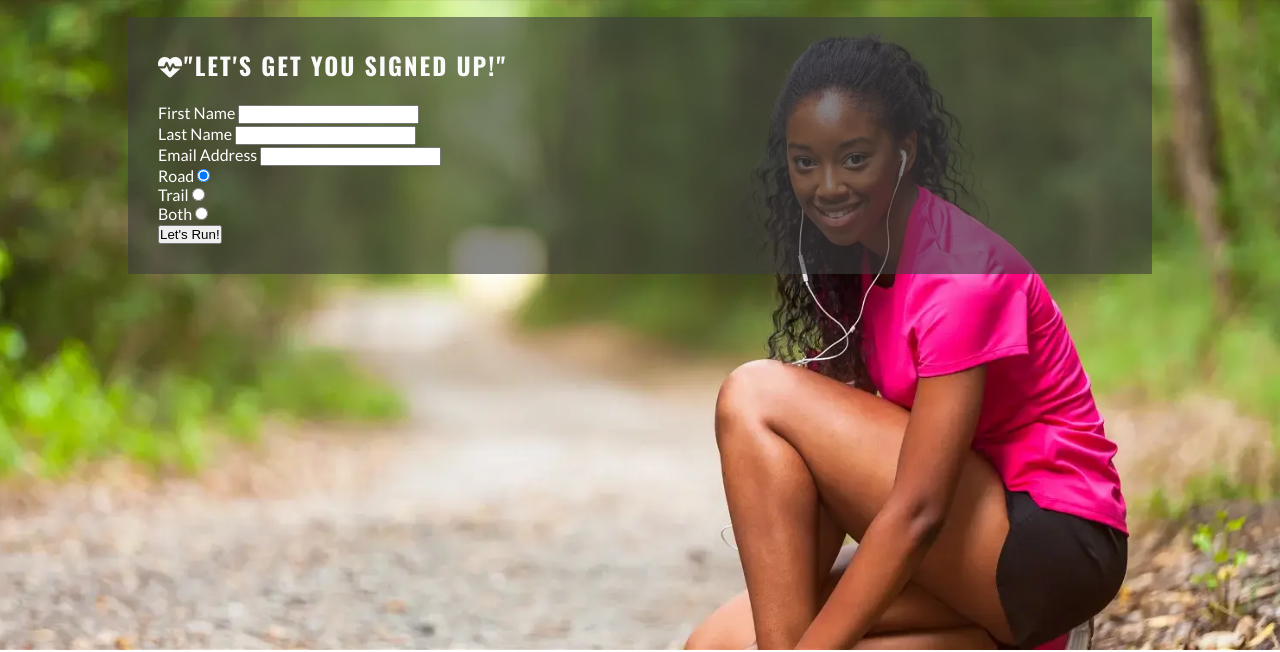
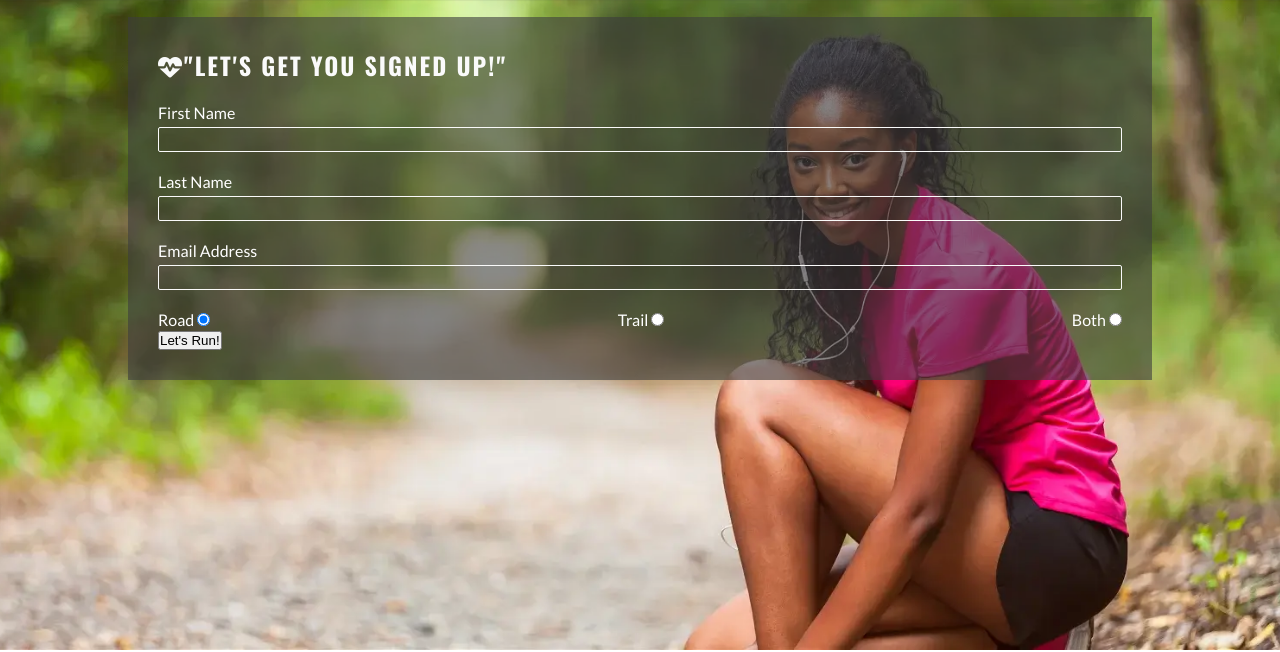
Before and after one commit to Soro82/love-running3, a plain HTML site: page signup.html in a window 1280 px wide. Shown: the part 82-734 px from the top of the page. Drawn offline with nearby package versions, Linux system fonts and the light colour scheme.

Commit message:
Style radio buttons and text inputs in signup form

```diff
--- a/assets/css/style.css
+++ b/assets/css/style.css
@@ -229,6 +229,25 @@ main {
 
 }
 
+.text-input {
+    background: transparent;
+    color: #fafafa;
+    border: 1px solid #fafafa;
+    border-radius: 2px;
+    width: 100%;
+    height: 25px;
+    margin: 5px 0 20px 0;
+    padding: 0 5px;
+
+}
+
+.radio-buttons {
+    width: 100%;
+    display: flex;
+    justify-content: space-between;
+
+}
+
 /* Footer */
 #social-networks {
     text-align: center;
```
